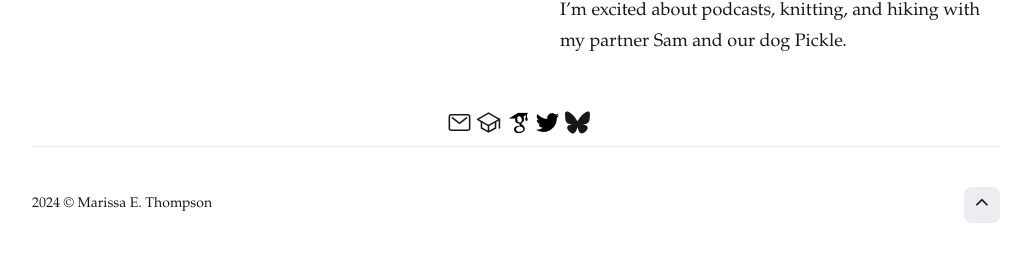
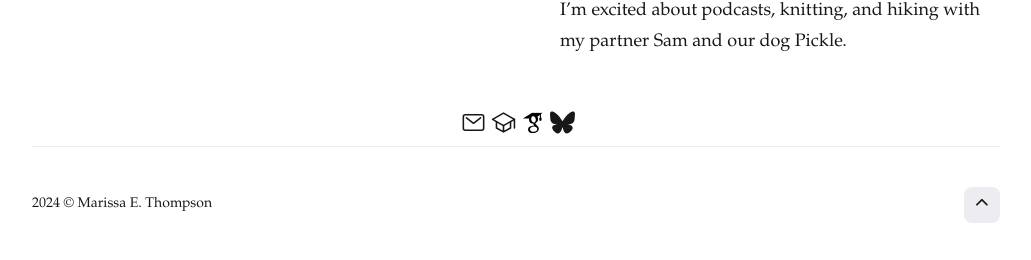
Before and after one commit to marissaethompson/marissaethompson.github.io, a Jekyll site: the page built from index.html, in a window 1280 px wide. Shown: the part 865-1125 px from the top of the page, without its empty margins (124-1155 px from the left). Built offline with Jekyll 4.4.1, drawn with Linux system fonts in a browser that asks for light colours; nearby versions of some CDN libraries; some web fonts are replaced; the list of posts is cut into pages by our own code.

Commit message:
11_21_2024

```diff
--- a/_data/settings.yml
+++ b/_data/settings.yml
@@ -38,7 +38,7 @@ author:
 
 social:
 - {icon: "ion-mail", link: "mailto:marissa.thompson@columbia.edu"}
-- {icon: "ion-logo-twitter", link: "https://twitter.com/m_thompson"}
+#- {icon: "ion-logo-twitter", link: "https://twitter.com/m_thompson"}
 - {icon: "ion-logo-bluesky", link: "https://bsky.app/profile/marissathompson.bsky.social"}
 - {icon: "ion-logo-google", link: "https://scholar.google.com/citations?user=6MTeSgwAAAAJ&hl=en"}
 - {icon: "ion-school", link: "https://sociology.columbia.edu/content/marissa-e-thompson"}
--- a/_includes/share.html
+++ b/_includes/share.html
@@ -19,12 +19,12 @@
         {% include google-scholar.svg %}
       </a>
     </li>
-
-    <li class="twitter">
-      <a href="https://twitter.com/m_thompson">
-        {% include logo-twitter.svg %}
-      </a>
-    </li>
+<!--    -->
+<!--    <li class="twitter">-->
+<!--      <a href="https://twitter.com/m_thompson">-->
+<!--        {% include logo-twitter.svg %}-->
+<!--      </a>-->
+<!--    </li>-->
 
     <li class="bluesky">
       <a href="https://bsky.app/profile/marissathompson.bsky.social">
```
Also changed, not shown: 1 other file.
